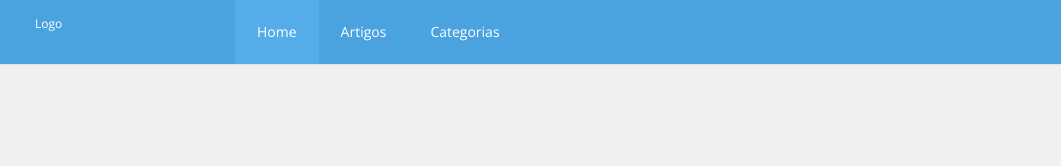
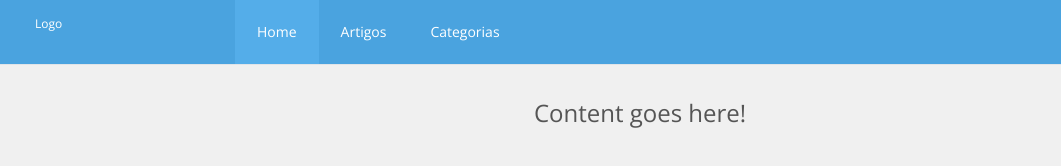
Before and after one commit to frontendam/site-articles, a website: page client/index.html at #!/home in a window 1280 px wide. Shown: the full height of the page, 0-1061 px from the left. Drawn offline with nearby package versions, Linux system fonts and the light colour scheme.

Commit message:
adicionando o content

```diff
--- a/client/views/article/article.html
+++ b/client/views/article/article.html
@@ -1 +1,2 @@
 <header ng-include="'template/header.html'"></header>
+<div class="cl-mcont"><h3 class="text-center">Content goes here!</h3></div>
```
